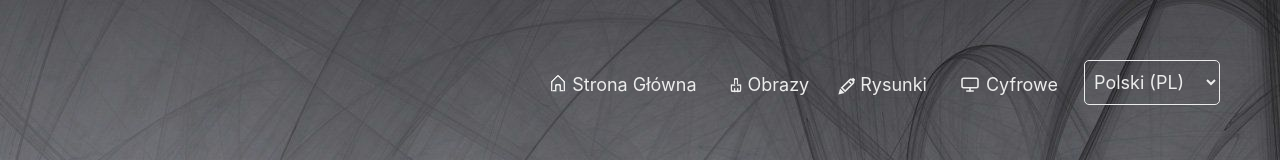
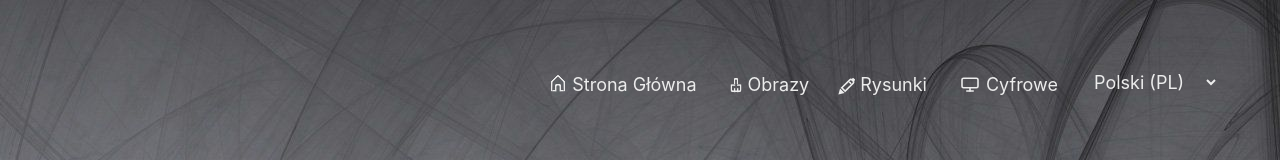
Before and after one commit to esavaner/zw_pl, a React (Create React App) app: page / in a window 1280 px wide. Shown: the top 160 px of the page. Built offline with nearby package versions, Linux system fonts and the light colour scheme; no server answers; the database is empty.

Commit message:
hover styling

```diff
--- a/src/components/button/Button.scss
+++ b/src/components/button/Button.scss
@@ -25,7 +25,6 @@ button.btn {
 
 
     &:hover {
-        border: $border;
-        border-radius: $border-radius;
+        @include general-hover();
     }
 }
--- a/src/components/gallery/Gallery.scss
+++ b/src/components/gallery/Gallery.scss
@@ -62,8 +62,7 @@ $top-margin: 50px;
                 }
 
                 &:hover {
-                    border: $border;
-                    border-radius: $border-radius;
+                    @include general-hover();
                 }
 
                 div.image-title {
--- a/src/components/navigation/Navigation.scss
+++ b/src/components/navigation/Navigation.scss
@@ -48,12 +48,15 @@ nav {
         align-items: center;
         justify-content: center;
         color: $font-color;
-        border: $border;
-        border-radius: $border-radius;
         background: none;
         margin: 10px;
         padding: 10px 5px;
         cursor: pointer;
+        border: 1px solid transparent;
+
+        &:hover {
+            @include general-hover();
+        }
     }
 
     option {
--- a/src/components/styles/_variables.scss
+++ b/src/components/styles/_variables.scss
@@ -20,3 +20,9 @@ $nav-z: 100;
 $expand-z: 50;
 $expand-exit-z: 10;
 $back-z: -100;
+
+@mixin general-hover() {
+    border: $border;
+    border-radius: $border-radius;
+    box-shadow: 1px 1px 8px rgba(0, 0, 0, 0.2);
+}
```
